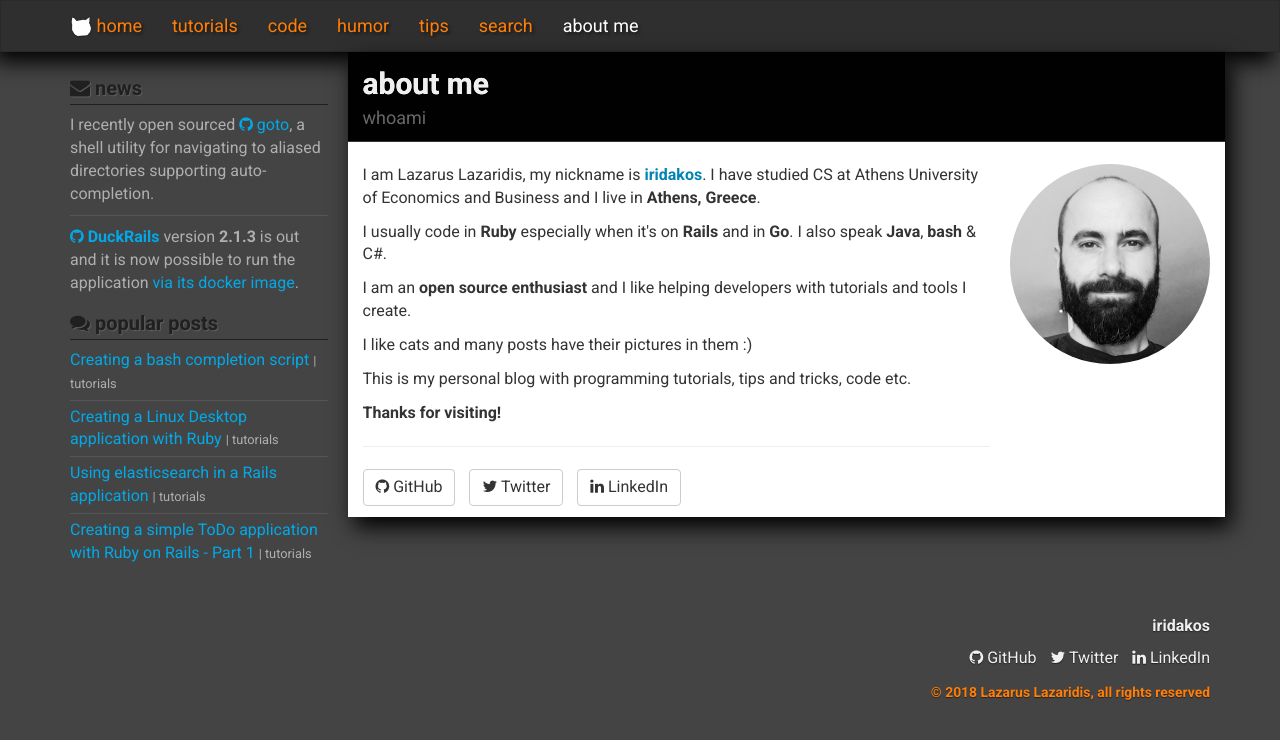
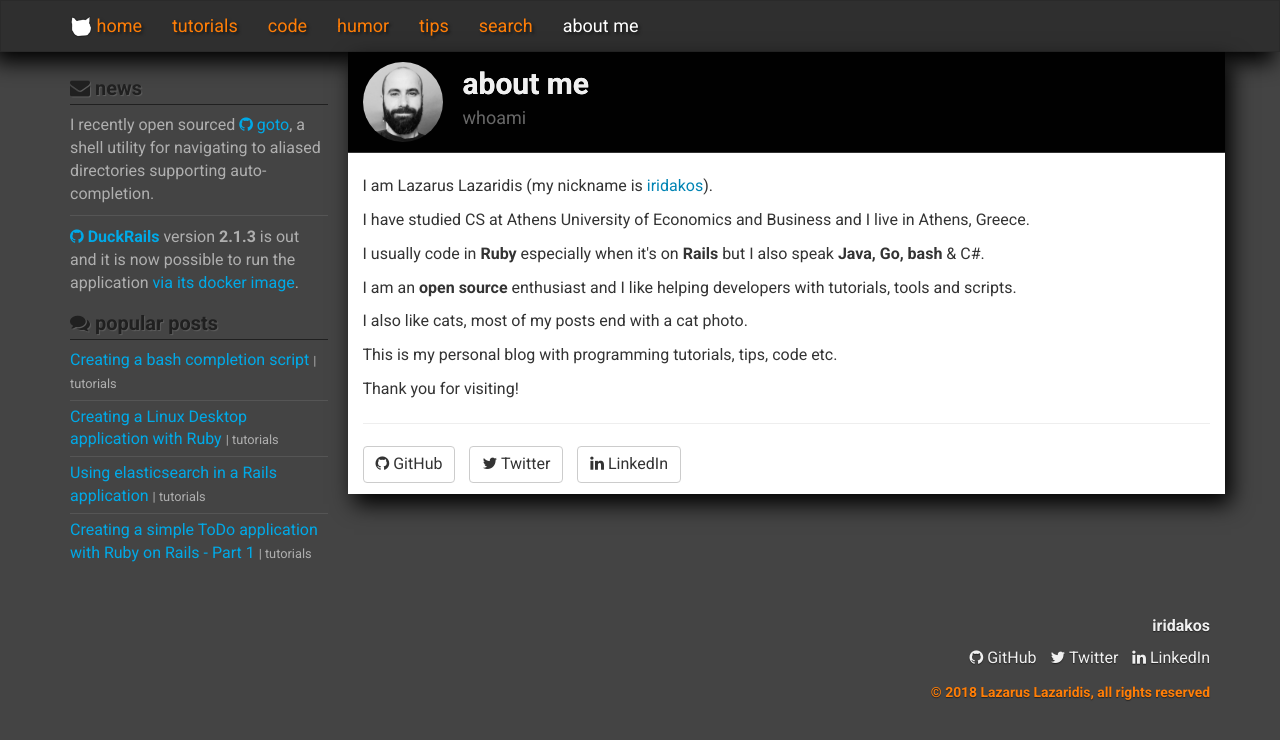
Before and after one commit to iridakos/iridakos.github.io, a Jekyll site: the page built from _pages/10-about.html, in a window 1280 px wide. Shown: the top 740 px of the page. Built offline with Jekyll 4.4.1, drawn with Linux system fonts in a browser that asks for light colours; nearby versions of some CDN libraries; comment, search, counter and statistics services are not loaded.

Commit message:
Update about page

```diff
--- a/_layouts/about_page.html
+++ b/_layouts/about_page.html
@@ -7,6 +7,10 @@ layout: default
         <div class="col-xs-12 col-md-9 col-md-push-3 page-content">
             <div class="row">
               <div class="col-xs-12 page-header">
+                  <div class="me">
+                    <img src="/assets/images/me.png" />
+                  </div>
+
                   <h1>{{ page.menu_title }}</h1>
                   <small>{{ page.subtitle }}</small>
               </div>
--- a/_pages/10-about.html
+++ b/_pages/10-about.html
@@ -9,24 +9,24 @@ subtitle: whoami
 ---
 
 <div class="">
-  <div class="me">
-    <img src="/assets/images/me.png" style="display:inline-block;height:200px;" />
-  </div>
 
   <div style="overflow: hidden;">
     <p>
-      I am Lazarus Lazaridis, my nickname is <strong><a href="https://github.com/iridakos">iridakos</a></strong>. I have studied CS at Athens University of Economics and Business and I live in <strong>Athens, Greece</strong>.
+      I am Lazarus Lazaridis (my nickname is <a href="https://github.com/iridakos">iridakos</a>).
+    </p>
+    <p>
+      I have studied CS at Athens University of Economics and Business and I live in Athens, Greece.
     </p>
 
-    <p>I usually code in <strong>Ruby</strong> especially when it's on <strong>Rails</strong> and in <strong>Go</strong>. I also speak <strong>Java</strong>, <strong>bash</strong> &amp; C#.</p>
+    <p>I usually code in <strong>Ruby</strong> especially when it's on <strong>Rails</strong> but I also speak <strong>Java, Go, bash</strong> &amp; C#.</p>
 
-    <p>I am an <strong>open source enthusiast</strong> and I like helping developers with tutorials and tools I create.</p>
+    <p>I am an <strong>open source</strong> enthusiast and I like helping developers with tutorials, tools and scripts.</p>
 
-    <p>I like cats and many posts have their pictures in them :)</p>
+    <p>I also like cats, most of my posts end with a cat photo.</p>
 
-    <p>This is my personal blog with programming tutorials, tips and tricks, code etc.</p>
+    <p>This is my personal blog with programming tutorials, tips, code etc.</p>
 
-    <p><strong>Thanks for visiting!</strong></p>
+    <p>Thank you for visiting!</p>
 
     <hr />
 
--- a/_sass/_iridakos.scss
+++ b/_sass/_iridakos.scss
@@ -141,23 +141,13 @@ a.about-me {
 }
 
 .me {
-  text-align: center;
-  margin-bottom: 20px;
-  float: none;
+  margin-right: 20px;
+  float: left;
 
   img {
     border-radius: 100px;
-  }
-
-  &.me-small {
-    img {
-      height: 60px !important;
-    }
-  }
-
-  @media (min-width: $screen-sm-min) {
-    margin-left: 20px;
-    float: right;
+    display: inline-block;
+    height: 80px;
   }
 }
 
```
